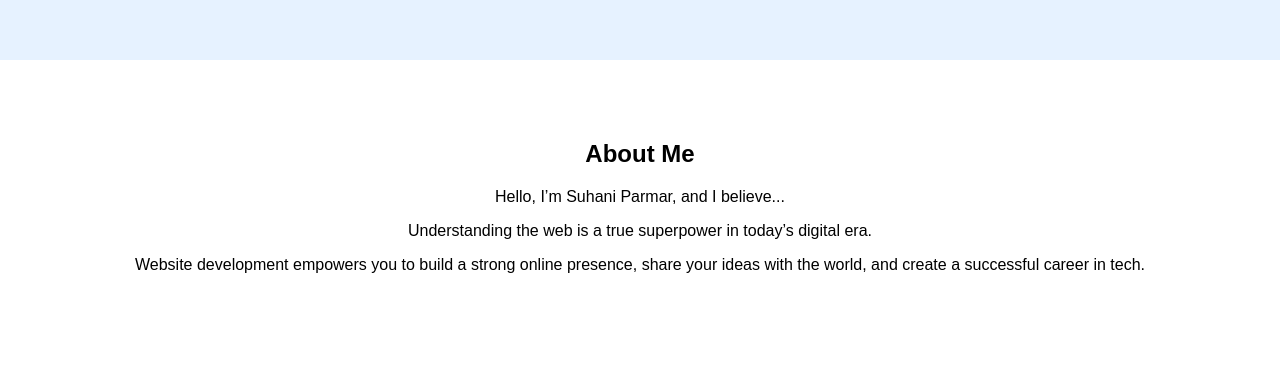
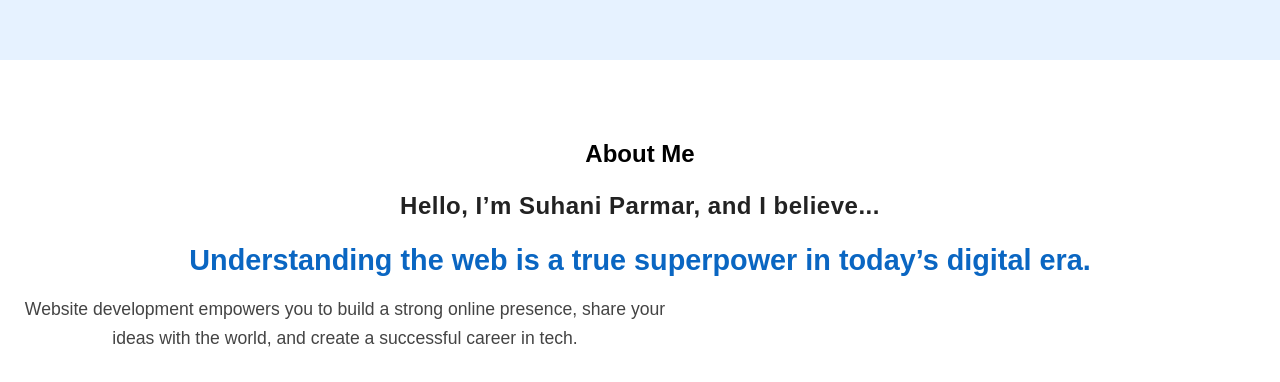
Before and after one commit to suhaniparmar200-cmd/myweb, a plain HTML site: page index.html in a window 1280 px wide. Shown: the part 894-1276 px from the top of the page. Drawn offline with Linux system fonts and the light colour scheme.

Commit message:
Update style.css
Added new styles for intro, highlight, and description sections.

```diff
--- a/style.css
+++ b/style.css
@@ -185,3 +185,24 @@ nav a {
         margin: 0 4px;
     }
 }
+.intro {
+  font-size: 1.5rem;
+  font-weight: 700;
+  letter-spacing: 0.5px;
+  color: #222;
+}
+
+.highlight {
+  font-size: 1.8rem;
+  font-weight: 800;
+  color: #0a66c2;
+  margin: 10px 0;
+}
+
+.description {
+  font-size: 1.1rem;
+  font-weight: 500;
+  line-height: 1.7;
+  color: #444;
+  max-width: 650px;
+}
```
